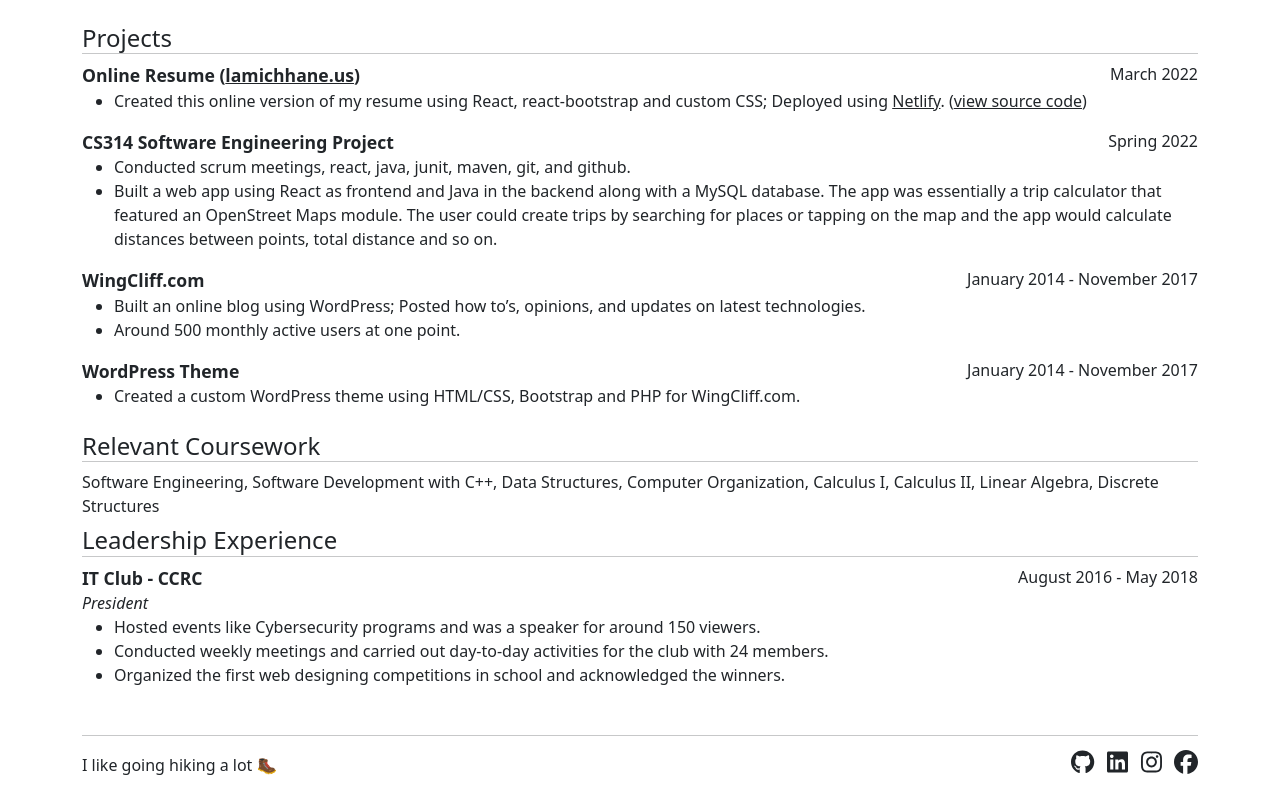
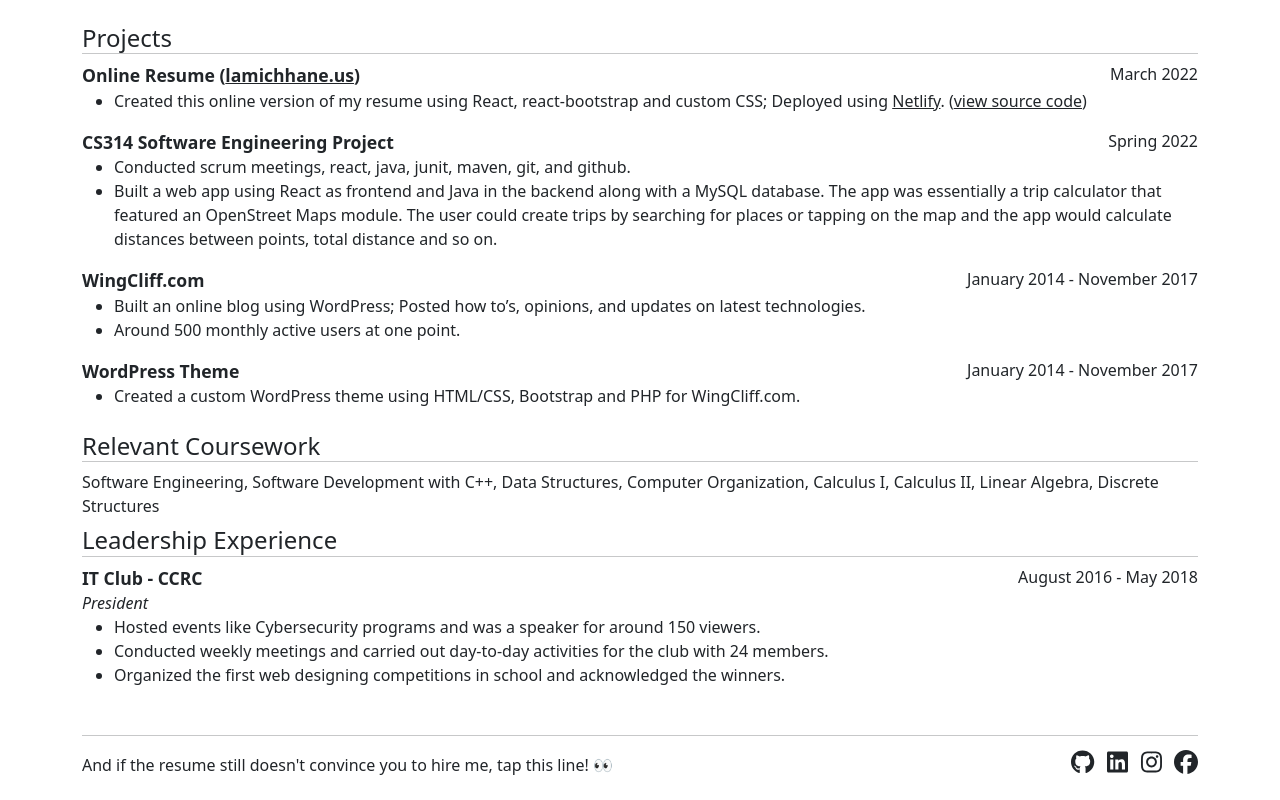
Before and after one commit to AyeCL/resume, a React (Create React App) app: page / in a window 1280 px wide. Shown: the part 972-1772 px from the top of the page. Built offline with nearby package versions, Linux system fonts and the light colour scheme.

Commit message:
add more footer lines

```diff
--- a/src/components/Footer.js
+++ b/src/components/Footer.js
@@ -7,13 +7,13 @@ import { isMobile } from 'react-device-detect'
 import LinkInNewTab from './LinkInNewTab'
 
 function Footer() {
-    const [footerLineIndex, setFooterLineIndex] = useState(Math.floor(Math.random() * 7))
+    const [footerLineIndex, setFooterLineIndex] = useState(Math.floor(Math.random() * 9))
     const [footerLine, setFooterLine] = useState(getFooterLine(footerLineIndex))
 
     const generateRandomIndex = () => {
-        let index = Math.floor(Math.random() * (7 - 0))
+        let index = Math.floor(Math.random() * (9 - 0))
         while (index === footerLineIndex) {
-            index = Math.floor(Math.random() * (7 - 0))
+            index = Math.floor(Math.random() * (9 - 0))
         }
         return index
     }
@@ -87,7 +87,9 @@ function getFooterLine(index) {
         <>I'm a <Emoji symbol='💻' label='computer' /> nerd. quite clearly.</>,
         <>I play <Emoji symbol='🎸' label='guitar' />, <Emoji symbol='🎹' label='keyboard' />, flute and I also sing <Emoji symbol='🎤' label='sing' /></>,
         <>I love being outdoors <Emoji symbol='🌴' label='tree' /></>,
-        <>I like going hiking a lot <Emoji symbol='🥾' label='shoes' /></>
+        <>I like going hiking a lot <Emoji symbol='🥾' label='shoes' /></>,
+        <>I am with Ukraine <Emoji symbol='🇺🇦' label='Ukraine' /></>,
+        <>And if the resume still doesn't convince you to hire me, tap this line! <Emoji symbol='👀' label='eyes' /></>,
     ]
     return lines[index]
 }
```
